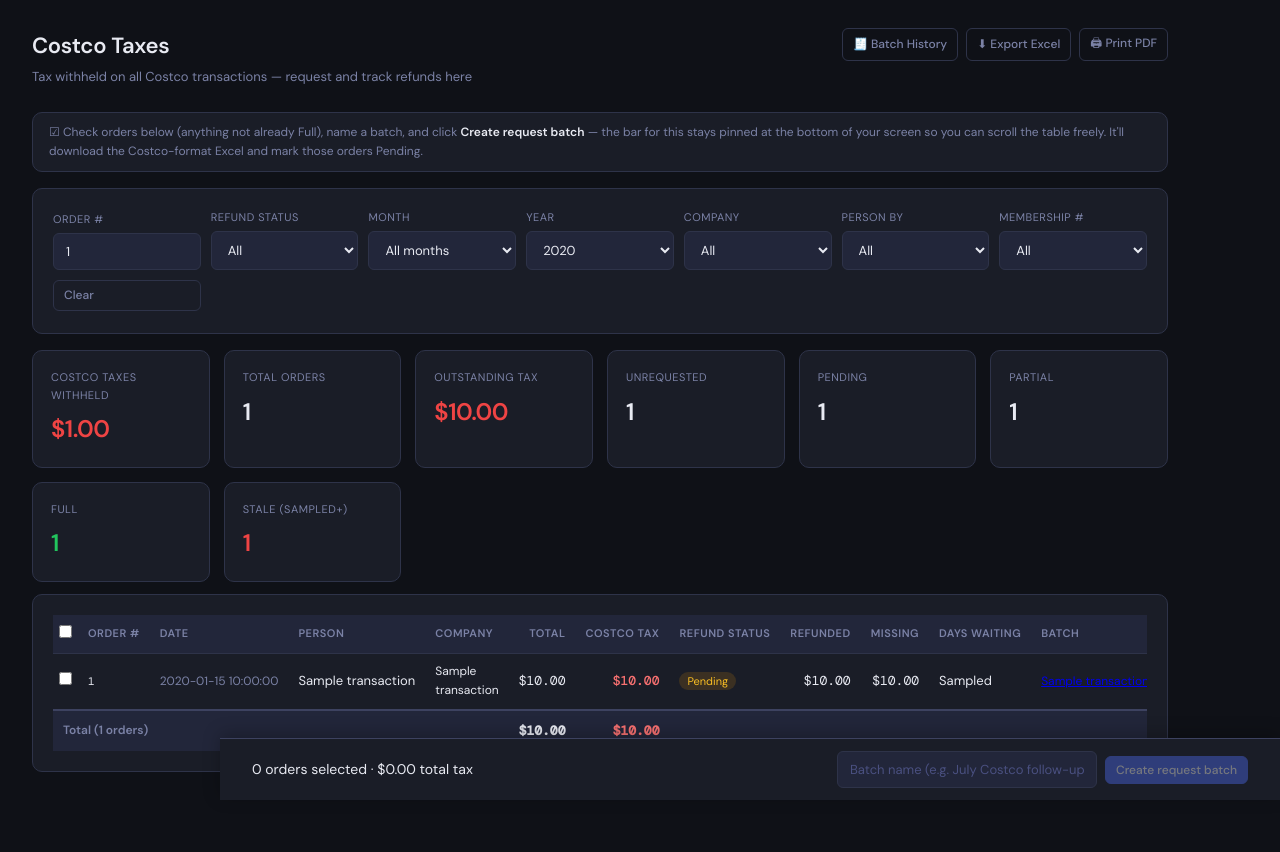
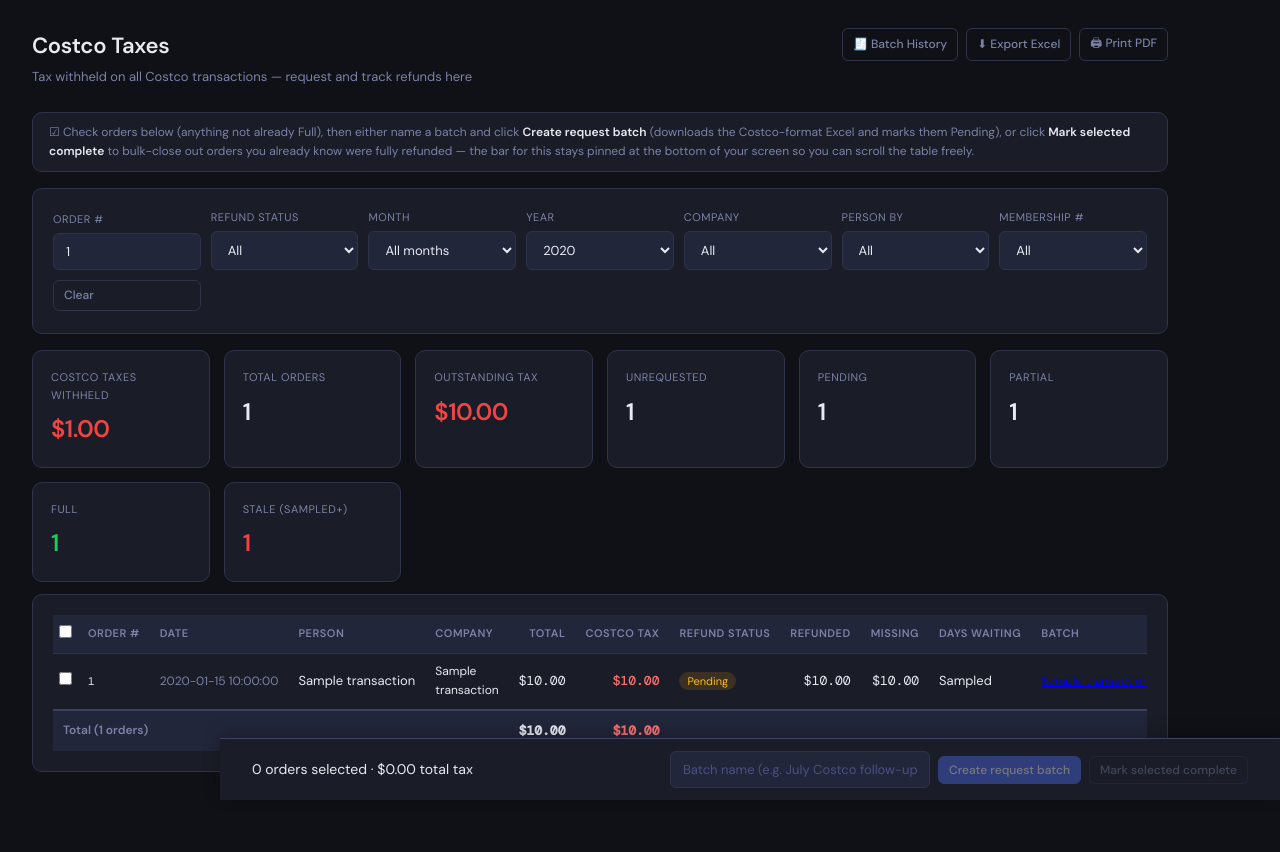
Before and after one commit to kraziers26/Computer_Reseller_Portal, a Python web app: template portal/templates/costco_taxes.html in a window 1280 px wide. Run offline with Jinja, Linux system fonts and the light colour scheme; the template is opened without the code that fills it: most values are stand-ins (such as "Sample title", 1, 10 or a date in 2020).

Commit message:
Add 'Mark selected complete' button and functionality
Updated the Costco taxes template to include a new button for marking selected orders as complete, along with necessary form adjustments and JavaScript functionality.

```diff
--- a/portal/templates/costco_taxes.html
+++ b/portal/templates/costco_taxes.html
@@ -23,7 +23,7 @@
 .ct-badge-partial{background:rgba(56,189,248,.15);color:#38bdf8}
 .ct-badge-full{background:rgba(34,197,94,.15);color:#4ade80}
 .ct-stale{color:#f87171;font-weight:600}
-#ctCreateBatchBtn:disabled{opacity:.4;cursor:not-allowed}
+#ctCreateBatchBtn:disabled,#ctMarkCompleteBtn:disabled{opacity:.4;cursor:not-allowed}
 
 /* Modal (shared pattern with deals module) */
 .db-modal-overlay{position:fixed;inset:0;background:rgba(0,0,0,.65);z-index:1000;display:none;align-items:center;justify-content:center}
@@ -46,9 +46,9 @@
 </style>
 
 <div class="card ct-hint" style="margin-bottom:12px;padding:10px 16px;font-size:12px;color:var(--muted)">
-  ☑ Check orders below (anything not already Full), name a batch, and click <strong style="color:var(--text)">Create request batch</strong> —
-  the bar for this stays pinned at the bottom of your screen so you can scroll the table freely.
-  It'll download the Costco-format Excel and mark those orders Pending.
+  ☑ Check orders below (anything not already Full), then either name a batch and click <strong style="color:var(--text)">Create request batch</strong>
+  (downloads the Costco-format Excel and marks them Pending), or click <strong style="color:var(--text)">Mark selected complete</strong>
+  to bulk-close out orders you already know were fully refunded — the bar for this stays pinned at the bottom of your screen so you can scroll the table freely.
 </div>
 
 <!-- Filters -->
@@ -132,6 +132,11 @@
 <!-- Hidden form the row checkboxes submit into (see form="ctBatchForm" on each checkbox) -->
 <form id="ctBatchForm" method="POST" action="{{ url_for('admin.costco_tax_batch_create') }}">
   <input type="hidden" name="csrf_token" value="{{ csrf_token() }}">
+</form>
+<!-- Hidden form used for the bulk "mark complete" action, built dynamically in JS from the same checkboxes -->
+<form id="ctCompleteForm" method="POST" action="{{ url_for('admin.costco_tax_bulk_complete') }}">
+  <input type="hidden" name="csrf_token" value="{{ csrf_token() }}">
+  <input type="hidden" name="return_to" value="{{ request.full_path }}">
 </form>
 
 <!-- Transactions Table — full width, no horizontal scroll -->
@@ -224,6 +229,7 @@
   <div style="display:flex;gap:8px;align-items:center">
     <input type="text" id="ctBatchName" placeholder="Batch name (e.g. July Costco follow-up)" style="width:260px">
     <button type="button" class="btn btn-primary btn-sm" id="ctCreateBatchBtn" disabled onclick="ctSubmitBatch()">Create request batch</button>
+    <button type="button" class="btn btn-ghost btn-sm" id="ctMarkCompleteBtn" disabled onclick="ctMarkComplete()">Mark selected complete</button>
   </div>
 </div>
 
@@ -284,10 +290,24 @@ function ctToggleAll(master){
 function ctUpdateBar(){
   const checked = Array.from(document.querySelectorAll('input[name="txn_ids"]:checked'));
   const btn = document.getElementById('ctCreateBatchBtn');
+  const completeBtn = document.getElementById('ctMarkCompleteBtn');
   document.getElementById('ctSelCount').textContent = checked.length;
   const total = checked.reduce((s,cb) => s + parseFloat(cb.dataset.amount || 0), 0);
   document.getElementById('ctSelTotal').textContent = '$' + total.toFixed(2);
   btn.disabled = checked.length === 0;
+  completeBtn.disabled = checked.length === 0;
+}
+function ctMarkComplete(){
+  const checked = document.querySelectorAll('input[name="txn_ids"]:checked');
+  if (checked.length === 0){ alert('Select at least one order.'); return; }
+  if (!confirm(`Mark ${checked.length} order(s) as Complete? This sets each to fully refunded.`)) return;
+  const form = document.getElementById('ctCompleteForm');
+  checked.forEach(cb => {
+    const input = document.createElement('input');
+    input.type = 'hidden'; input.name = 'txn_ids'; input.value = cb.value;
+    form.appendChild(input);
+  });
+  form.submit();
 }
 function ctSubmitBatch(){
   const name = document.getElementById('ctBatchName').value.trim();
```
